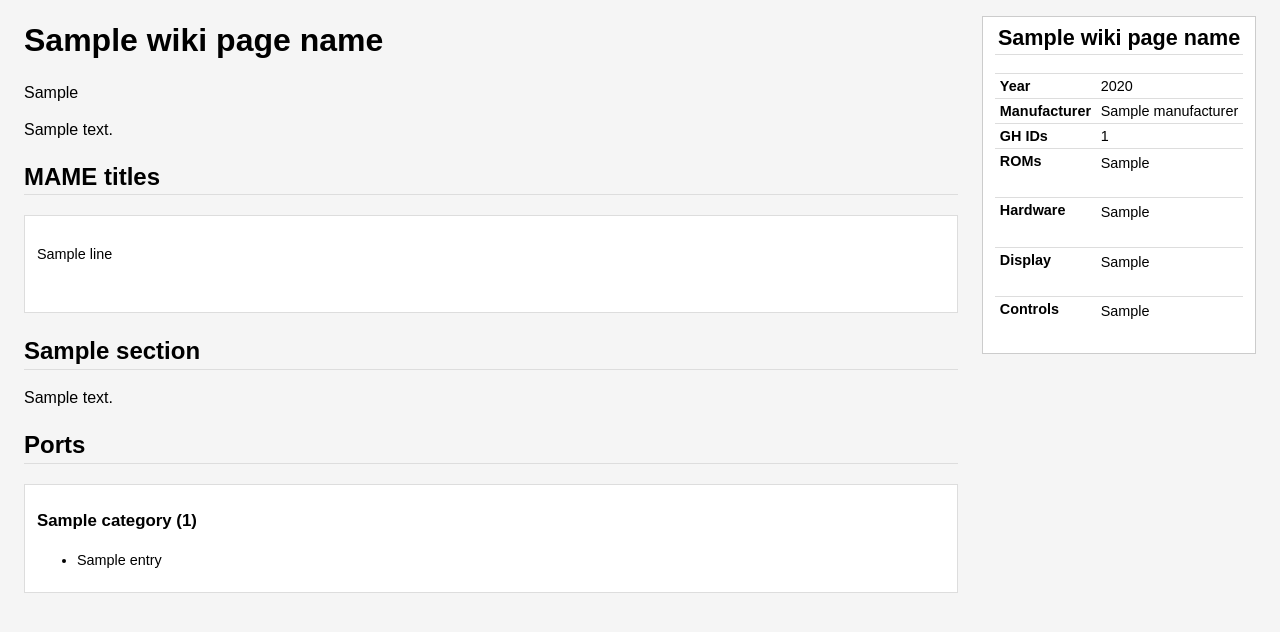
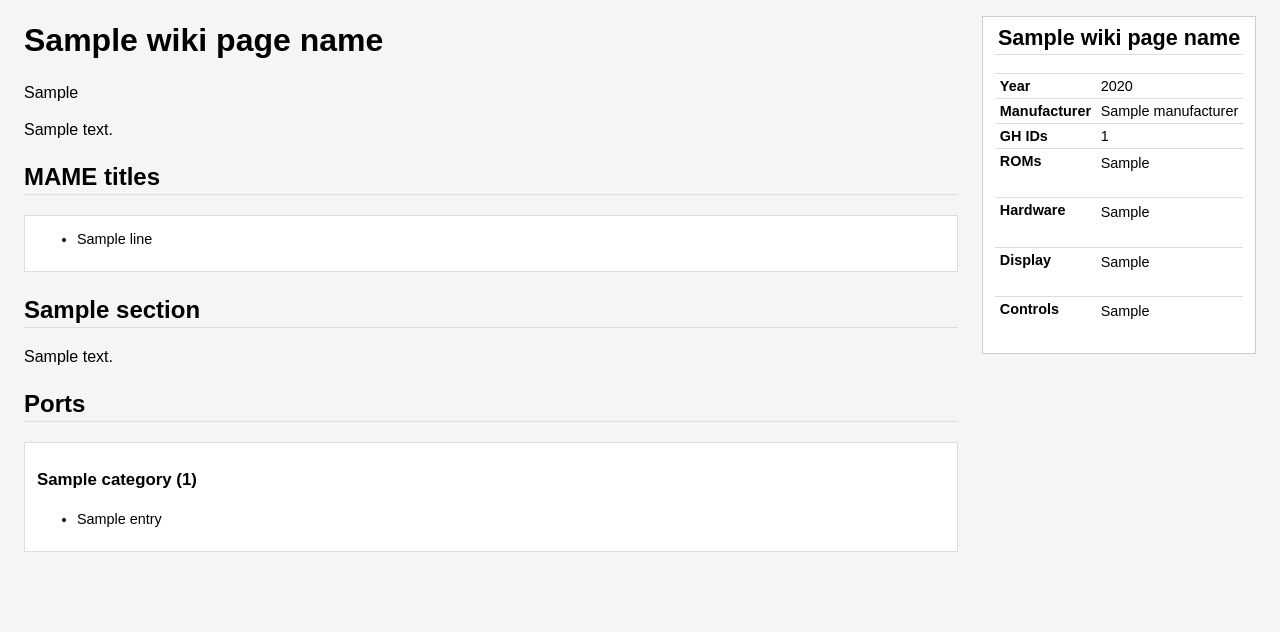
Before and after one commit to AmigaGuide/mame-history-transformer, a Flask app: template src/mht/preview/templates/game.html in a window 1280 px wide. Shown: the part 42-674 px from the top of the page. Run offline with Flask 3, Linux system fonts and the light colour scheme; the template is opened without the code that fills it: most values are stand-ins (such as "Sample title", 1, 10 or a date in 2020); parts of the project's set-up code (start-up, migrations or seed data) failed here and were passed over.

Commit message:
style: display MAME titles as compact bullet list

```diff
--- a/src/mht/preview/templates/game.html
+++ b/src/mht/preview/templates/game.html
@@ -59,11 +59,13 @@
 
             {% if mame_titles_display %}
                 <h2>MAME titles</h2>
-                <pre class="ports-block">
-{% for line in mame_titles_display %}
-{{ line }}
-{% endfor %}
-                </pre>
+                <div class="ports-block ports-list">
+                    <ul>
+                        {% for line in mame_titles_display %}
+                            <li>{{ line }}</li>
+                        {% endfor %}
+                    </ul>
+                </div>
             {% endif %}
 
             {# Remaining trivia sections (overview already removed on the server) #}
```
